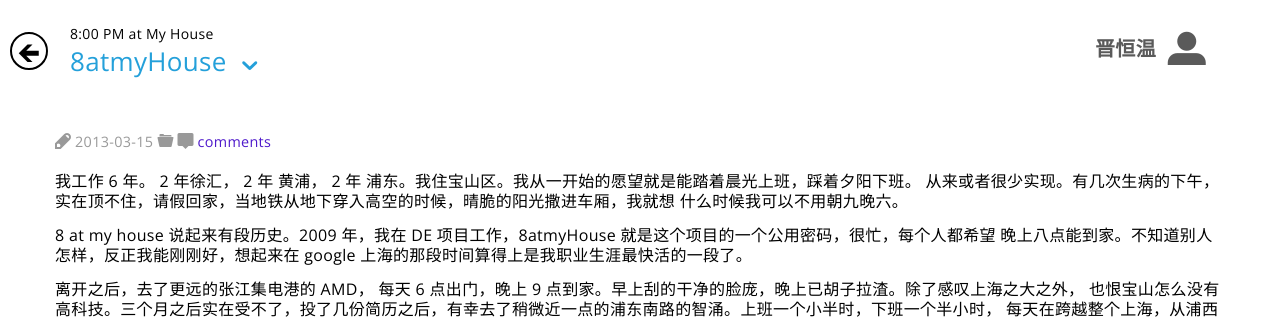
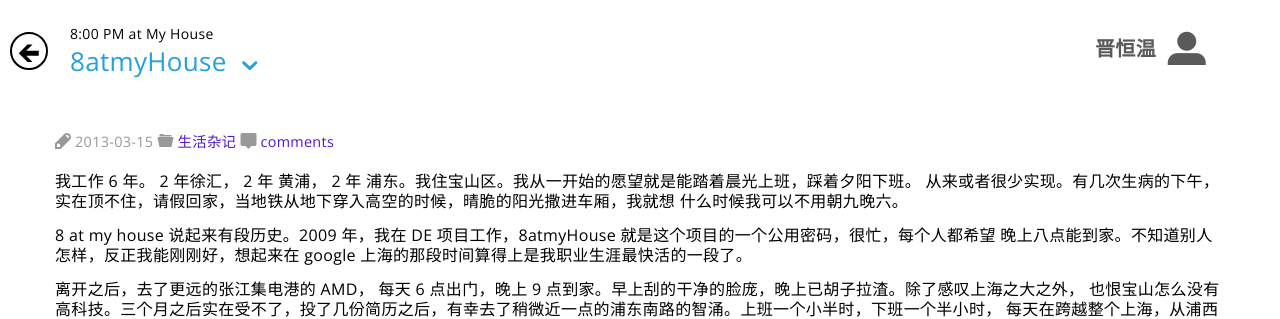
Before and after one commit to lihuazhang/lihuazhang.github.com, a Jekyll site: the page built from _posts/2013-03-15-8atmyhouse.markdown, in a window 1280 px wide. Shown: the top 319 px of the page. Built offline with Jekyll 4.4.1, drawn with Linux system fonts in a browser that asks for light colours; nearby versions of some CDN libraries; Markdown is read by kramdown in place of the engine named in the settings; comment, search, counter and statistics services are not loaded.

Commit message:
add categories for 8atmyHouse

```diff
--- a/_posts/2013-03-15-8atmyhouse.markdown
+++ b/_posts/2013-03-15-8atmyhouse.markdown
@@ -3,7 +3,7 @@ layout: post
 title: "8atmyHouse"
 date: 2013-03-15 22:18
 comments: true
-categories:
+categories: 生活杂记
 ---
 
 我工作 6 年。 2 年徐汇， 2 年 黄浦， 2 年 浦东。我住宝山区。我从一开始的愿望就是能踏着晨光上班，踩着夕阳下班。
```
Also changed, not shown: 3 other files.
